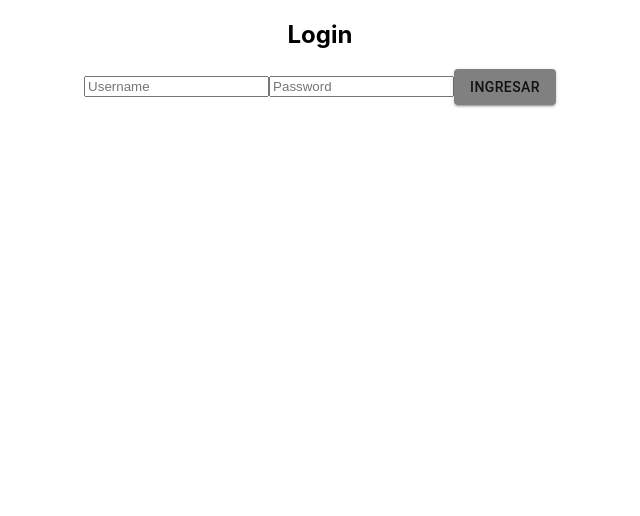
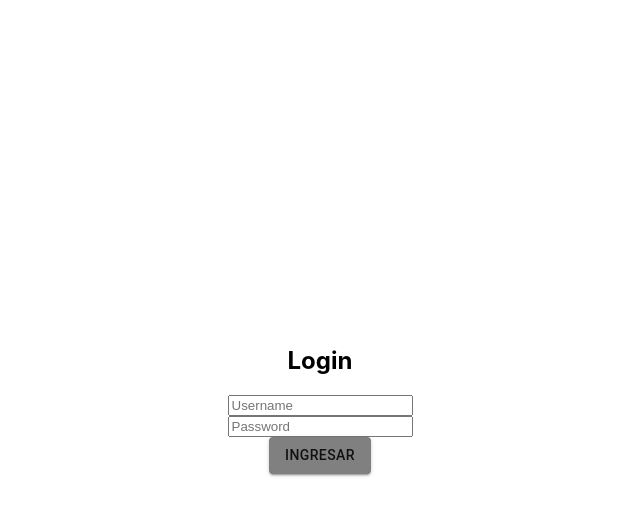
Before and after one commit to AlejandroDaneri/CartillaLibre-front, a React (Create React App) app: page / in a window 1280 px wide. Shown: the top 516 px of the page, without its empty margins (320-960 px from the left). Built offline with nearby package versions, Linux system fonts and the light colour scheme.

Commit message:
adding minimal styles at login

```diff
--- a/package.json
+++ b/package.json
@@ -13,7 +13,8 @@
     "react-dom": "^16.13.1",
     "react-router-dom": "^5.2.0",
     "react-scripts": "3.4.3",
-    "react-spinners": "^0.9.0"
+    "react-spinners": "^0.9.0",
+    "styled-components": "^5.2.0"
   },
   "scripts": {
     "start": "react-scripts start",
--- a/public/index.html
+++ b/public/index.html
@@ -2,7 +2,7 @@
 <html lang="en">
   <head>
     <meta charset="utf-8" />
-    <link rel="icon" href="%PUBLIC_URL%/favicon.ico" />
+    <link rel="icon" href="%PUBLIC_URL%/logo.png" />
     <meta name="viewport" content="width=device-width, initial-scale=1" />
     <meta name="theme-color" content="#000000" />
     <meta
@@ -24,7 +24,7 @@
       work correctly both with client-side routing and a non-root public URL.
       Learn how to configure a non-root public URL by running `npm run build`.
     -->
-    <title>React App</title>
+    <title>Cartilla Libre</title>
   </head>
   <body>
     <noscript>You need to enable JavaScript to run this app.</noscript>
--- a/src/components/Login.js
+++ b/src/components/Login.js
@@ -1,6 +1,7 @@
 import React, {useState} from 'react'
 import {Link} from "react-router-dom";
 import Button from "@material-ui/core/Button";
+import {LoginWrapper} from "../styles/LoginWrapper";
 
 const Login = () => {
 
@@ -8,7 +9,7 @@ const Login = () => {
   const [password, setPassword] = useState()
 
   return (
-    <div>
+    <LoginWrapper>
       <h2>Login</h2>
       <input
         name='username'
@@ -31,7 +32,7 @@ const Login = () => {
           Ingresar
         </Button>
       </Link>
-    </div>
+    </LoginWrapper>
   );
 }
 
--- /dev/null
+++ b/src/styles/LoginWrapper.js
@@ -0,0 +1,44 @@
+import styled from 'styled-components'
+
+export const LoginWrapper = styled.div`
+  display: flex;
+  flex-direction: column;
+  justify-content: center;
+  align-items: center;
+  width: 100%;
+  min-height: 100vh;
+
+  & > h2 {
+    font-size: 3vmin;
+  }
+
+  > form {
+    z-index: 2;
+    border: 1px solid #61dafb;
+    display: flex;
+    flex-direction: column;
+    justify-content: center;
+    align-items: center;
+    width: 30%;
+
+    & .loader {
+      padding: 5%;
+    }
+
+    > input {
+      margin: 1%;
+      padding: 1%;
+      width: 80%;
+    }
+
+    > button {
+      margin: 2%;
+      background-color: #61dafb;
+      border: 0;
+      color: black;
+      cursor: pointer;
+      width: 40%;
+      font-size: calc(10px + 1vmin);
+    }
+  }
+`
```
Also changed, not shown: public/logo.png (added), 1 other file (tests, documents, lock files or other folders).
